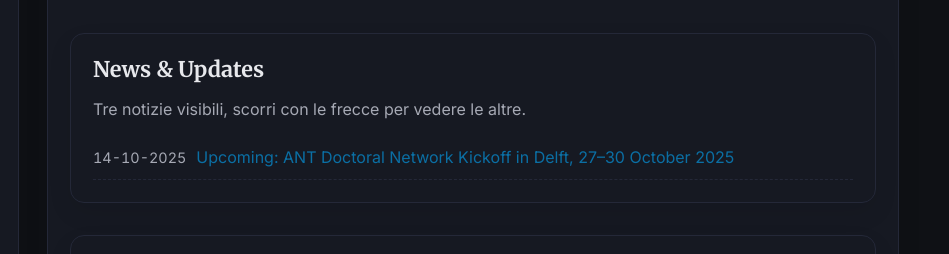
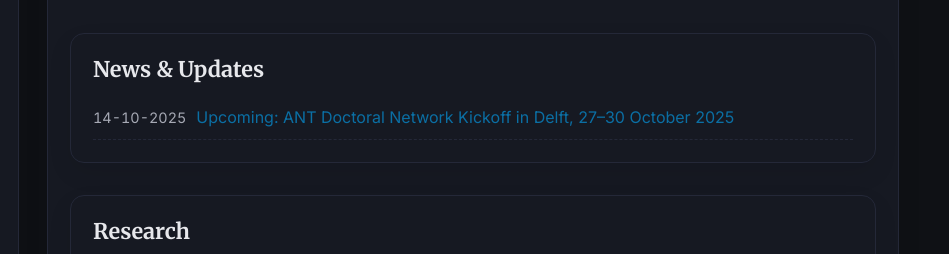
Before and after one commit to gaiabertolino/gaiabertolino.github.io, a plain HTML site: page index.html in a window 1280 px wide. Shown: the part 355-609 px from the top of the page, 331-1280 px from the left. Drawn offline with Linux system fonts and the light colour scheme.

Commit message:
Update index.html

```diff
--- a/index.html
+++ b/index.html
@@ -120,7 +120,6 @@
       <section id="news" class="news" aria-labelledby="news-h">
         <header>
           <h2 id="news-h">News & Updates</h2>
-          <p class="muted">Tre notizie visibili, scorri con le frecce per vedere le altre.</p>
         </header>
         <ul id="newsList">
             <!-- Ultime notizie: aggiorna regolarmente
```
